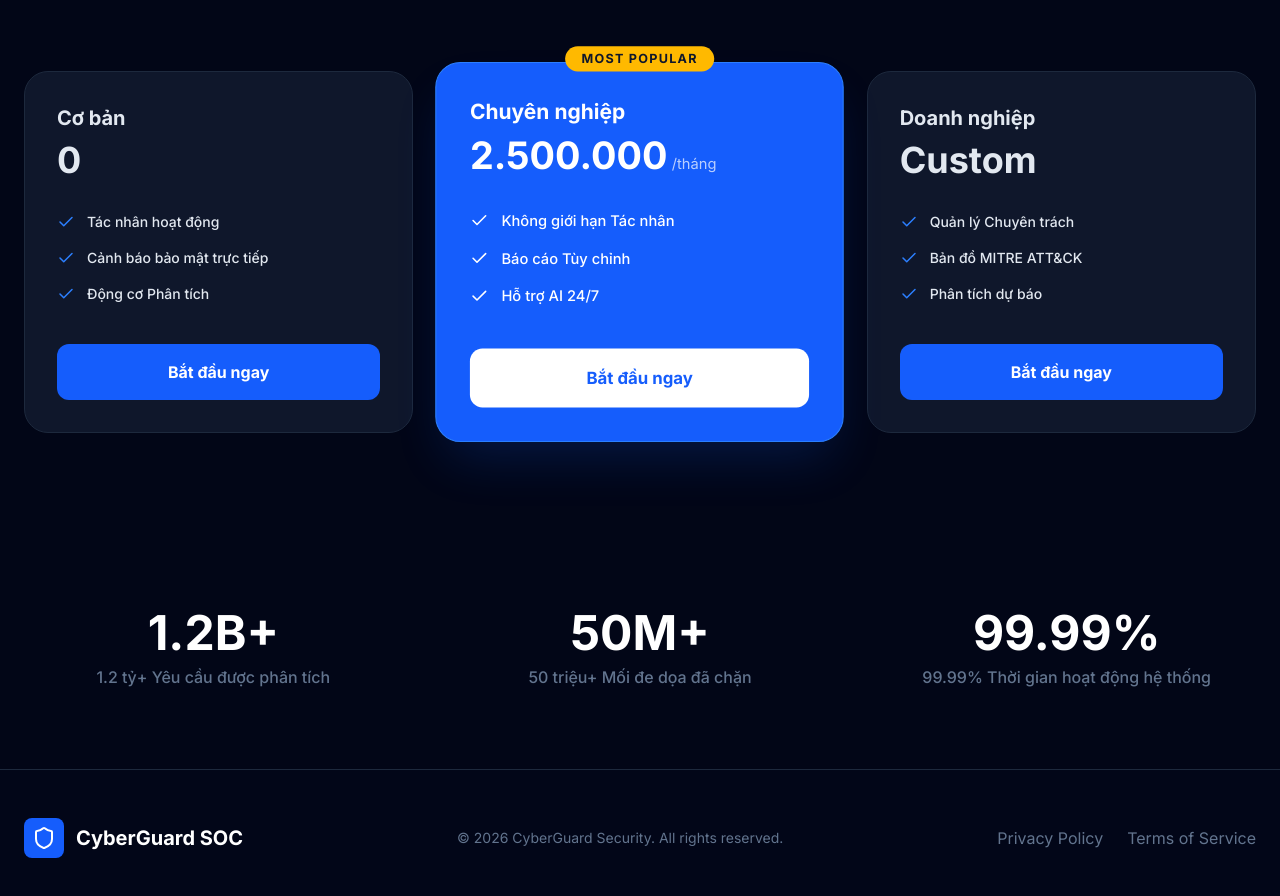
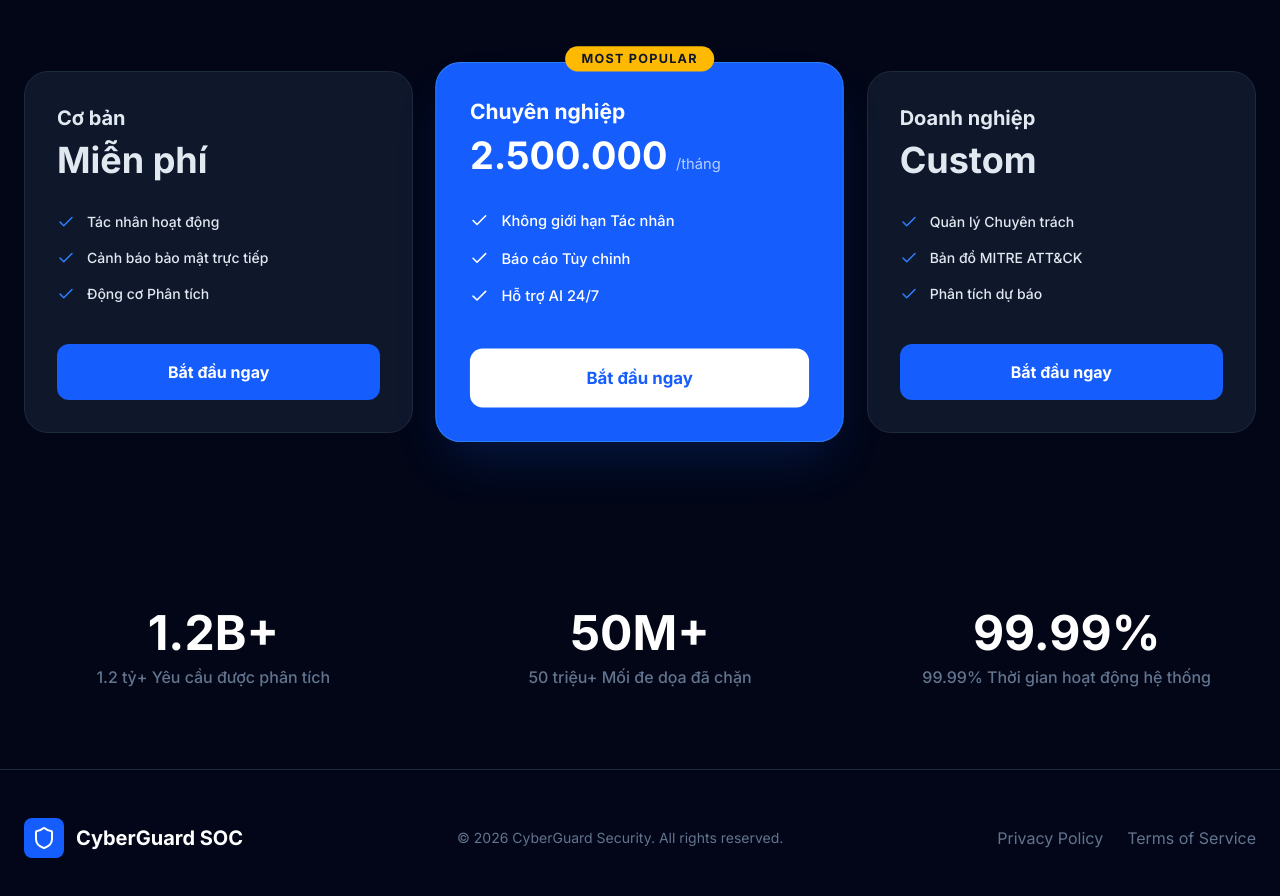
Before and after one commit to BaoNe2204/CyberMonitor, a React (Vite) app in the folder Frontend/: page / in a window 1280 px wide. Shown: the part 3440-4336 px from the top of the page. Built offline with nearby package versions, Linux system fonts and the light colour scheme; no server answers.

Commit message:
Update (#4)
* Fix bug payment

* Fix landingpage phần các gói chưa cập nhật giá

---------

Co-authored-by: Nguyễn Ngọc Hiền <ng.hienn.job@gmail.com>

```diff
--- a/Frontend/src/components/LandingPage.tsx
+++ b/Frontend/src/components/LandingPage.tsx
@@ -1,4 +1,4 @@
-import React from 'react';
+import React, { useState, useEffect } from 'react';
 import { motion } from 'motion/react';
 import {
   Shield,
@@ -15,6 +15,7 @@ import {
 } from 'lucide-react';
 import { cn } from '../lib/utils';
 import { Theme, Language } from '../types';
+import { PricingPlansApi } from '../services/api';
 
 interface LandingPageProps {
   theme: Theme;
@@ -27,10 +28,40 @@ interface LandingPageProps {
 }
 
 export const LandingPage = ({ theme, language, setLanguage, setShowAuth, setAuthMode, t, plans }: LandingPageProps) => {
-  const displayPlans = plans.length > 0 ? plans : [
-    { name: t.planStarter, price: '0', features: [t.activeAgents, t.liveAlerts, t.ai], popular: false },
-    { name: t.planPro, price: '2.500.000', features: [t.unlimitedAgents, t.customReports, t.aiSupport], popular: true },
-    { name: t.planEnterprise, price: 'Custom', features: [t.dedicatedManager, t.mitreMapping, t.predictiveAnalysis], popular: false }
+  const [fetchedPlans, setFetchedPlans] = useState<any[]>([]);
+
+  // Fetch plans từ API khi load landing page (không cần đăng nhập)
+  useEffect(() => {
+    PricingPlansApi.getAll().then(res => {
+      if (res.success && res.data && res.data.length > 0) {
+        setFetchedPlans(res.data.filter((p: any) => p.isActive !== false));
+      }
+    }).catch(() => {}); // silent fail — dùng fallback
+  }, []);
+
+  // Ưu tiên: plans từ App (đã đăng nhập) → plans fetch từ API → fallback hardcode
+  const sourcePlans = plans.length > 0 ? plans : fetchedPlans;
+
+  // Helper: parse price về số
+  const parseNum = (v: any): number => {
+    if (typeof v === 'number') return v;
+    if (!v) return 0;
+    return parseInt(String(v).replace(/\D/g, ''), 10) || 0;
+  };
+
+  const displayPlans = sourcePlans.length > 0 ? sourcePlans.map((p: any) => ({
+    name: p.name,
+    priceNum: parseNum(p.price ?? p.planPrice ?? 0),
+    features: Array.isArray(p.features)
+      ? (typeof p.features[0] === 'string' ? p.features : p.features.map((f: any) => f.label ?? f))
+      : [t.activeAgents, t.liveAlerts, t.ai],
+    popular: p.isPopular ?? p.popular ?? false,
+    billingPeriod: p.billingPeriod ?? 'monthly',
+    isEnterprise: p.isEnterprise ?? false,
+  })) : [
+    { name: t.planStarter,    priceNum: 0,        features: [t.activeAgents, t.liveAlerts, t.ai],                       popular: false, billingPeriod: 'monthly', isEnterprise: false },
+    { name: t.planPro,        priceNum: 2500000,   features: [t.unlimitedAgents, t.customReports, t.aiSupport],          popular: true,  billingPeriod: 'monthly', isEnterprise: false },
+    { name: t.planEnterprise, priceNum: 0,         features: [t.dedicatedManager, t.mitreMapping, t.predictiveAnalysis], popular: false, billingPeriod: 'monthly', isEnterprise: true  },
   ];
 
   return (
@@ -270,8 +301,20 @@ export const LandingPage = ({ theme, language, setLanguage, setShowAuth, setAuth
                 {plan.popular && <span className="absolute -top-4 left-1/2 -translate-x-1/2 bg-amber-400 text-slate-900 text-xs font-black px-4 py-1 rounded-full uppercase tracking-widest">Most Popular</span>}
                 <h3 className="text-xl font-bold mb-2">{plan.name}</h3>
                 <div className="flex items-baseline gap-1 mb-8">
-                  <span className="text-4xl font-black">{plan.price}</span>
-                  {plan.price !== '0' && plan.price !== 'Custom' && <span className="text-sm opacity-70">{t.vnd}{t.perMonth}</span>}
+                  {plan.isEnterprise ? (
+                    <span className="text-4xl font-black">Custom</span>
+                  ) : plan.priceNum === 0 ? (
+                    <span className="text-4xl font-black">Miễn phí</span>
+                  ) : (
+                    <>
+                      <span className="text-4xl font-black">
+                        {plan.priceNum.toLocaleString('vi-VN')}
+                      </span>
+                      <span className="text-sm opacity-70 ml-1">
+                        {t.vnd}/{plan.billingPeriod === 'yearly' ? 'năm' : 'tháng'}
+                      </span>
+                    </>
+                  )}
                 </div>
                 <ul className="space-y-4 mb-10 flex-1">
                   {plan.features.map((feat: string, j: number) => (
```
Also changed, not shown: 1 other file (tests, documents, lock files or other folders).
